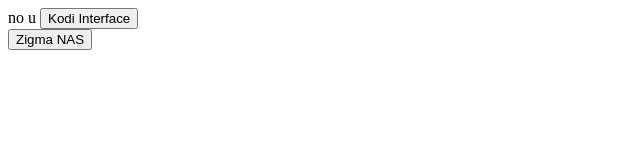
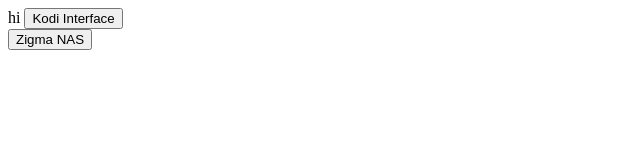
Before and after one commit to Valaireb/ApacheServerLab, a plain HTML site: page index.html in a window 1280 px wide. Shown: the full height of the page, 0-640 px from the left. Drawn offline with Linux system fonts and the light colour scheme.

Commit message:
Update index.html

```diff
--- a/index.html
+++ b/index.html
@@ -2,7 +2,7 @@
 <html>
 <title>hallo</title>
 <body>
-no u
+hi
 <button onclick="location.href='http://192.168.20.6:8080'" type="button">Kodi Interface</button>
 <br>
 <button onclick="location.href='http://192.168.20.7'" type="button">Zigma NAS</button>
```
